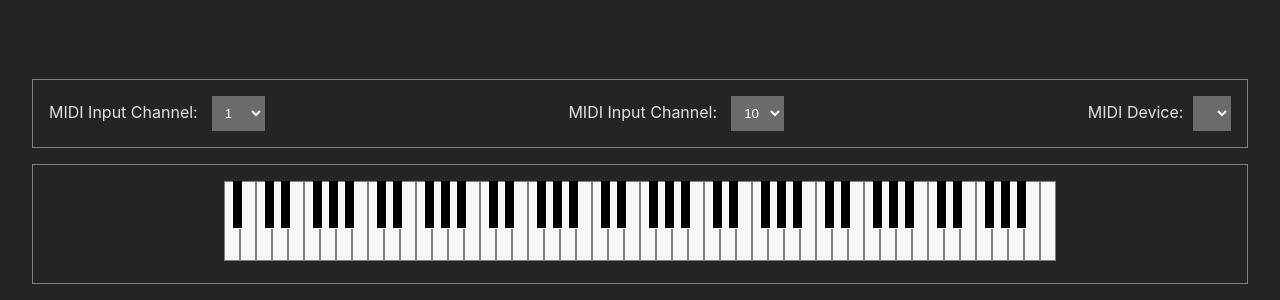
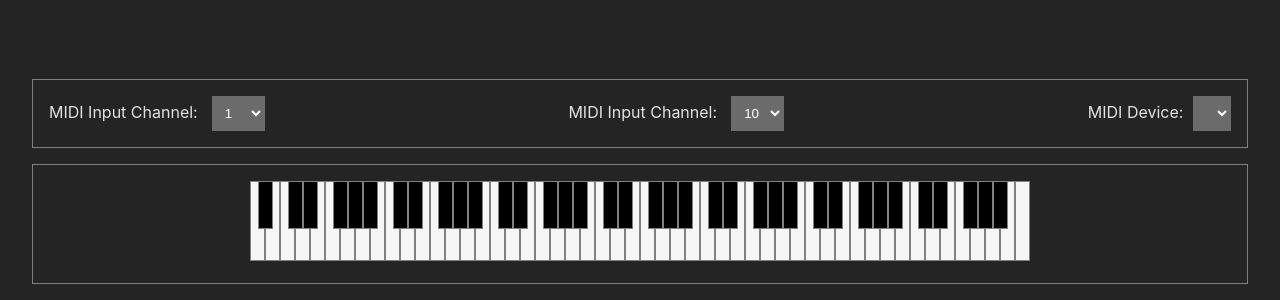
Before and after one commit to leegee/webapp-midi-feathered, a React (Vite) app: page / in a window 1280 px wide. Shown: the part 500-800 px from the top of the page. Built offline with nearby package versions, Linux system fonts and the light colour scheme.

Commit message:
black key size simplified

```diff
--- a/src/components/Piano.module.css
+++ b/src/components/Piano.module.css
@@ -1,8 +1,7 @@
 :root {
-    --key-width: 1rem;
+    --key-width: 15px;
     --key-white-height: 5rem;
     --key-black-height: 3rem;
-    --black-key-width-scale: 0.7;
 }
 
 .piano-keyboard {
@@ -30,9 +29,7 @@
     position: absolute;
     z-index: 2;
     background-color: black;
-    border: 1px solid white;
-    border-top-color: black;
-    width: calc(var(--key-width) * var(--black-key-width-scale));
+    width: var(--key-width);
     height: var(--key-black-height);
     margin-left: calc(var(--key-width) / -2);
     margin-right: calc(var(--key-width) / -2);
```
